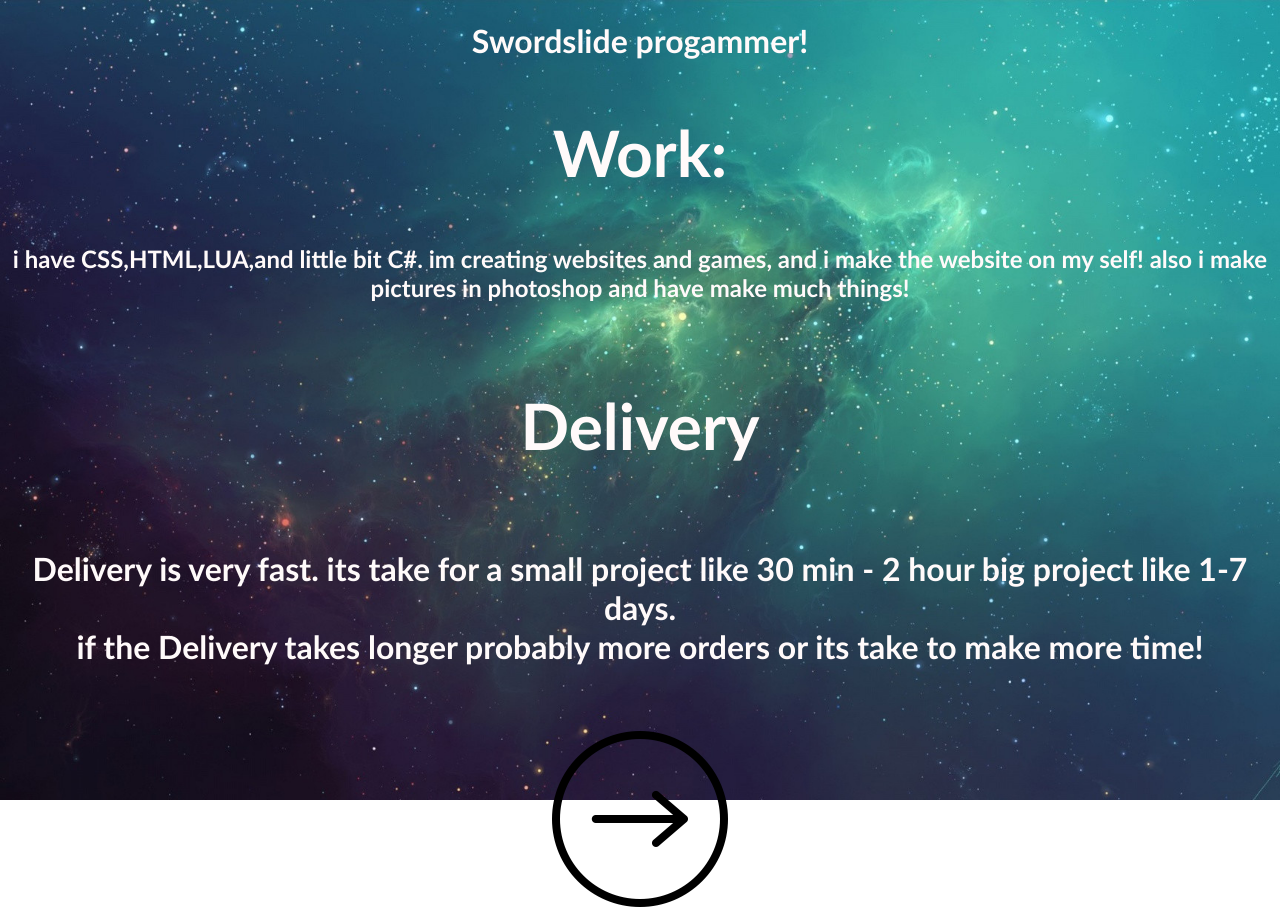
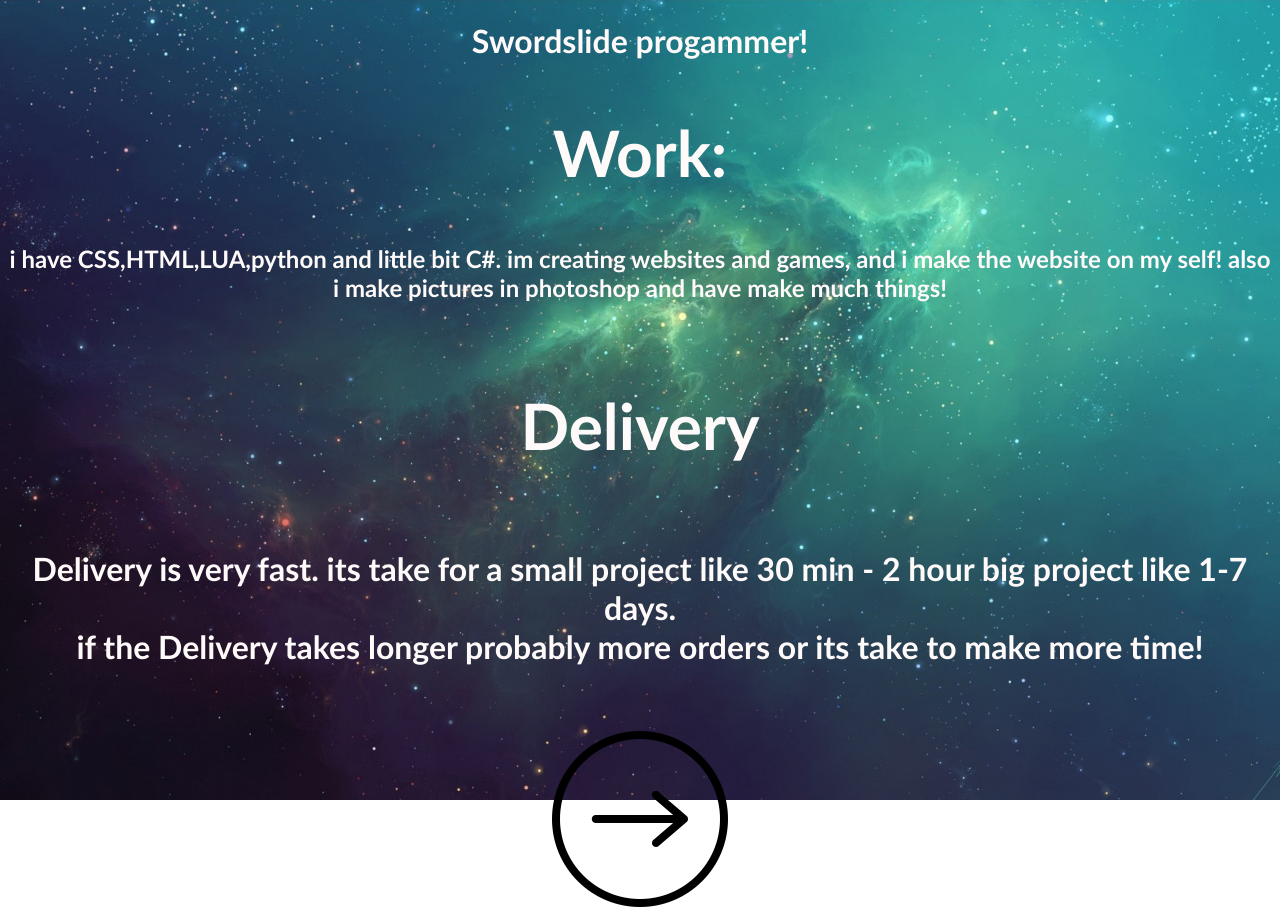
Before and after one commit to SwordSlide/SwordWeb.com, a plain HTML site: page index.html in a window 1280 px wide. Drawn offline with Linux system fonts and the light colour scheme.

Commit message:
Update index.html

```diff
--- a/index.html
+++ b/index.html
@@ -9,7 +9,7 @@
 
     <h1>Swordslide progammer!</h1>
     <h2>Work:</h2>
-    <h3>i have CSS,HTML,LUA,and little bit C#. im creating websites and games, and i make the website on my self!
+    <h3>i have CSS,HTML,LUA,python and little bit C#. im creating websites and games, and i make the website on my self!
         also i make pictures in photoshop and have make much things!
     </h3>
     <h4>Delivery</h4>
```
